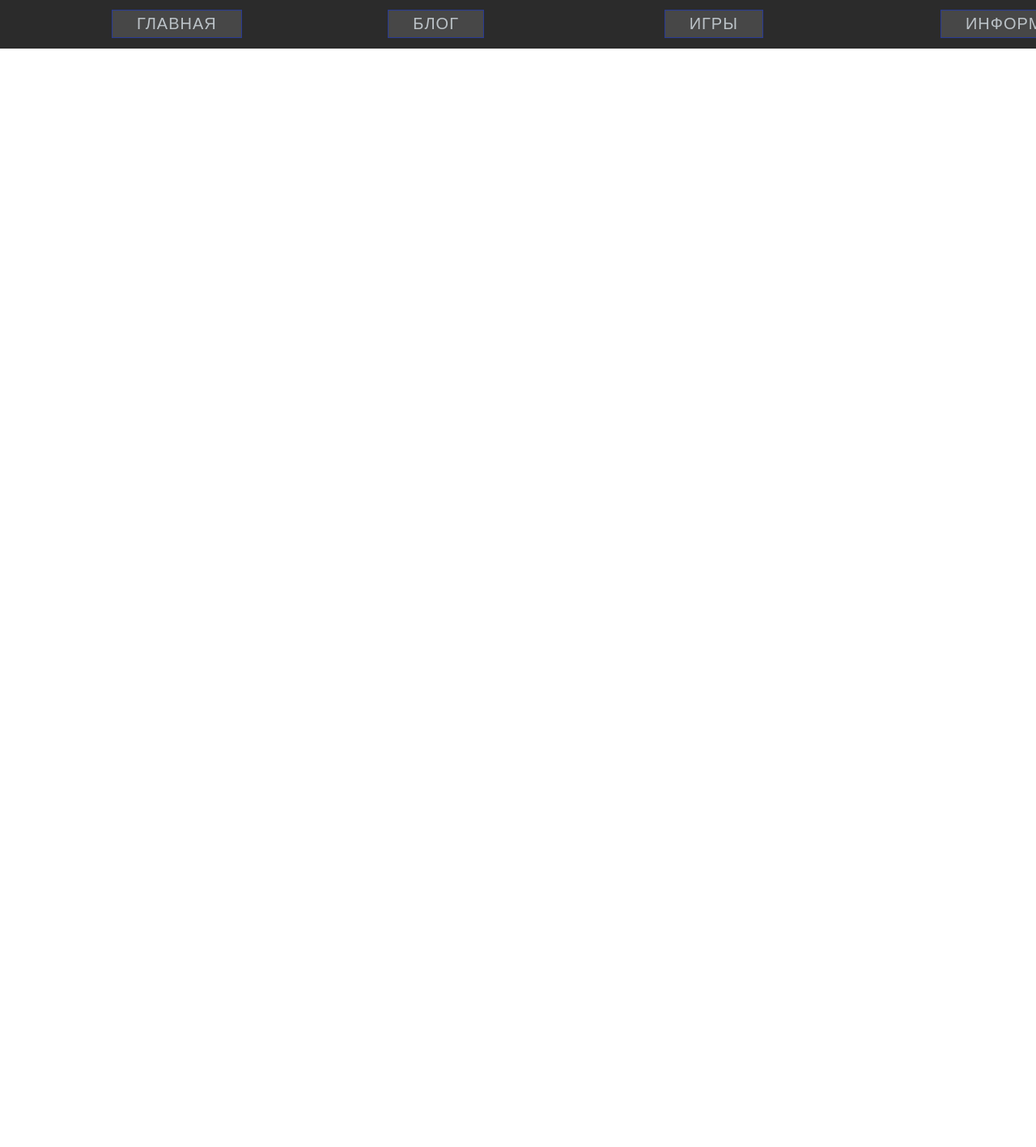
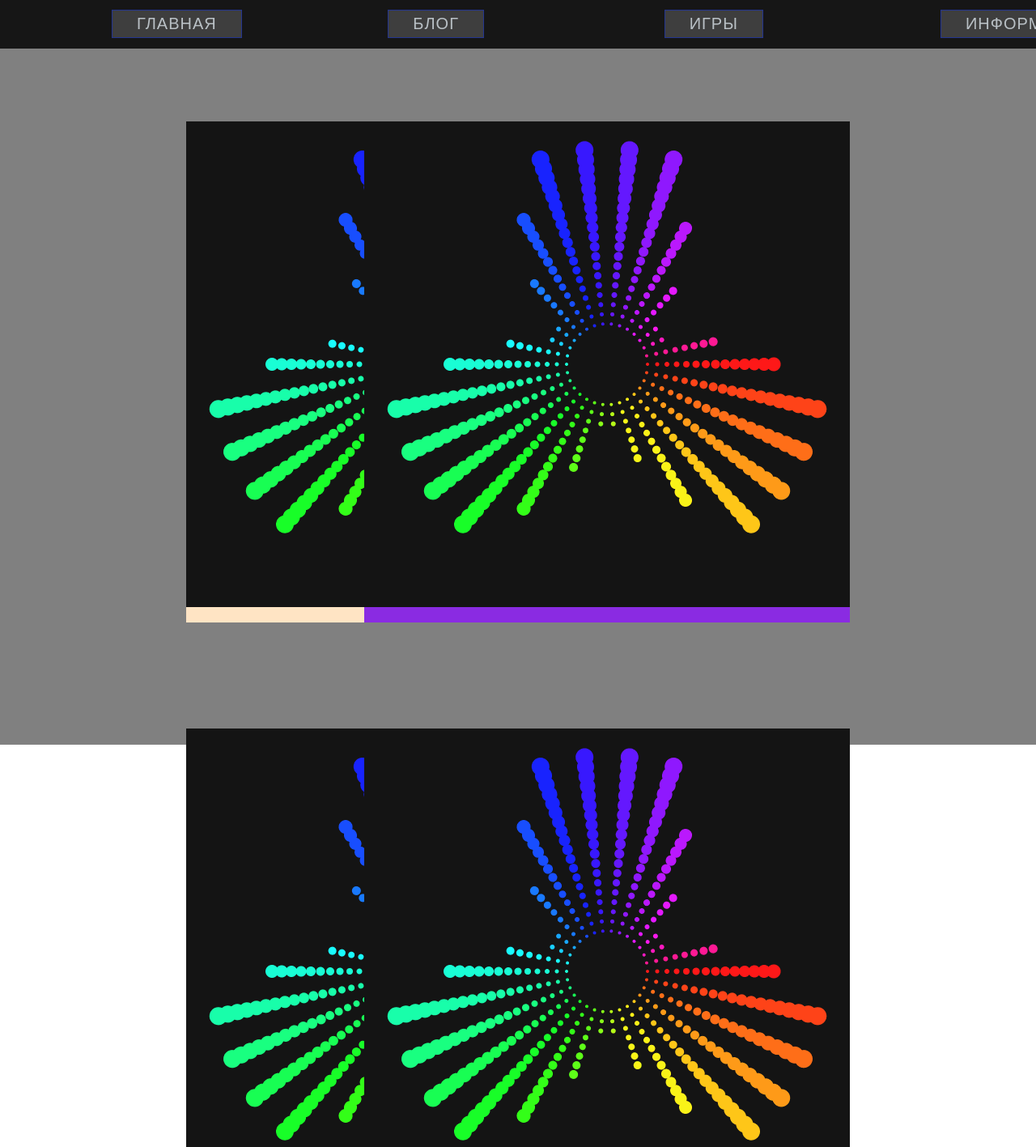
Before and after one commit to Folze/TangensPage, a React (Create React App) app: page /Games in a window 1280 px wide. Shown: the top 1417 px of the page at 81% size. Before the commit the page ends 800 px from the top, so only its background shows below. Built offline with nearby package versions, Linux system fonts and the light colour scheme.

Commit message:
Добавил гифки

```diff
--- a/src/GamePage/Game.jsx
+++ b/src/GamePage/Game.jsx
@@ -1,13 +1,27 @@
 import React from "react";
-import { NavLink } from "react-router-dom";
-import kisa from "../assets/kisa.jpg"
+// import { NavLink } from "react-router-dom";
+import gif from "../assets/gif.gif"
 import Navbar from "../MainPage/Navbar/Navbar";
-import styles from "./Game.module.scss";
+import s from "./Game.module.scss";
 
 const Games = () => {
     return (
-        <div>
+        <div className={s.body}>
             <Navbar />
+            <div className={s.games}>
+                <div className={s.game1}>
+                    <img src={gif} alt="gifka"></img>
+                </div>
+                <div className={s.game2}>
+                    <img src={gif} alt="gifka"></img>
+                </div>
+                <div className={s.game3}>
+                    <img src={gif} alt="gifka"></img>
+                </div>
+                <div className={s.game4}>
+                    <img src={gif} alt="gifka"></img>
+                </div>
+            </div>
         </div>
     )
 }
--- a/src/GamePage/Game.module.scss
+++ b/src/GamePage/Game.module.scss
@@ -1,131 +1,49 @@
-.gradient {
-    background: size 100%;
-    width: 100%;
+.body {
+    background-color: grey;
 }
 
-.header {
-    color:yellow;
+.games {
+font-family: Arial, "Helvetica Neue", Helvetica, sans-serif;
+padding:30px;
+max-width: 800px;
+margin: 0px auto;
+height: 800px;
+// background-color: grey;
 }
 
-
-.navbar {
-    position:sticky;
-    top : 0px;
-    background-color: rgba(0, 0, 0, 0.831);
-    height: 60px;
-    // width: 100%;
-    z-index: 50;
+.games div {
+    line-height: 50px;
+    font-size:18px ;
+    font-weight: 700;
+    text-align: center;
 }
 
-
-.button {
-    display: flex;
-    justify-content: space-between;
-    align-items: center;
-    padding: 2px   10%;
+.game1 {
+    background-color: bisque;
+    position:absolute;
+    top: 150px;
+    right: 450px;
 }
 
-// Неон кнопки
-//////////////////////////////////////////////////
-
-.buttonFour {
-    border: 1px solid rgba(2, 44, 255, 0.427);
-    position: absolute;
-    display: inline-block;
-    padding: 5px 30px;
-    color: #dde6edc5;
-    text-transform: uppercase;
-    letter-spacing: 1px;
-    text-decoration: none;
-    font-size: 20px;
-    overflow: hidden;
-    transition: 0.2s;
-    margin: 10px;
-    background-color:#5a5a5a98 ;
+.game2 {
+    background-color: blueviolet;
+    color: #fff;
+    position:absolute;
+    top: 150px;
+    left: 450px;
 }
 
-//Анимация
-
-button span {
-    position: absolute;
-    display: block;
+.game3 {
+    background-color: aqua;
+    position:absolute;
+top: 900px;
+right: 450px;
 }
 
-
-
-button span:nth-child(1) {
-    top: 0;
-    left: -100%;
-    width: 100%;
-    height: 2px;
-    background: linear-gradient(90deg, transparent, #2196f3);
+.game4 {
+background-color: blanchedalmond;
+color: #fff;;
+position:absolute;
+top: 900px;
+left: 450px;
 }
-
-
-
-button:hover span:nth-child(1) {
-    left: 100%;
-    transition: 1s;
-}
-
-
-
-button span:nth-child(3) {
-    bottom: 0;
-    right: -100%;
-    width: 100%;
-    height: 2px;
-    background: linear-gradient(270deg, transparent, #2196f3);
-}
-
-
-button:hover span:nth-child(3) {
-    right: 100%;
-    transition: 1s;
-    transition-delay: 0.5s;
-}
-
-
-
-button span:nth-child(2) {
-    top: -100%;
-    right: 0;
-    width: 2px;
-    height: 100%;
-    background: linear-gradient(180deg, transparent, #2196f3);
-}
-
-
-button:hover span:nth-child(2) {
-    top: 100%;
-    transition: 1s;
-    transition-delay: 0.25s;
-}
-
-
-
-button span:nth-child(4) {
-    bottom: -100%;
-    left: 0;
-    width: 2px;
-    height: 100%;
-    background: linear-gradient(360deg, transparent, #2196f3);
-}
-
-button:hover span:nth-child(4) {
-    bottom: 100%;
-    transition: 1s;
-    transition-delay: 0.75s;
-}
-
-
-//Подсветка
-
-button:hover {
-    color: #255784;
-    background: #2195f320;
-    box-shadow: 0 0 10px #2195f351, 0 0 40px #2195f351, 0 0 80px #2195f351;
-    transition-delay: 1s;
-}
-
-////////////////////////////////////////////////////////////
--- a/src/MainPage/Content/Content.jsx
+++ b/src/MainPage/Content/Content.jsx
@@ -14,8 +14,7 @@ const Content = () => {
                         <img src={kisa} alt="kison" />
                     </div>
                     <div className={s.textAvatar}>
-                        Ya DanyaTangens ya ne gay and programmist afk gamecreater
-                        Mister Cringer
+                        Danyatangens
                     </div>
                 </div>
 
```
Also changed, not shown: src/assets/gif.gif (added).
